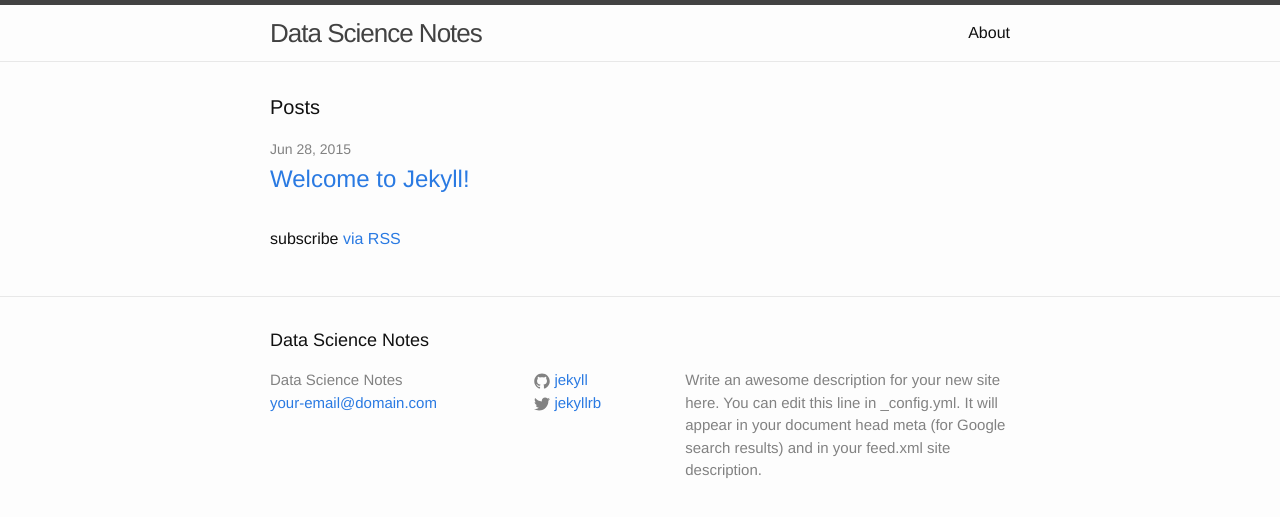
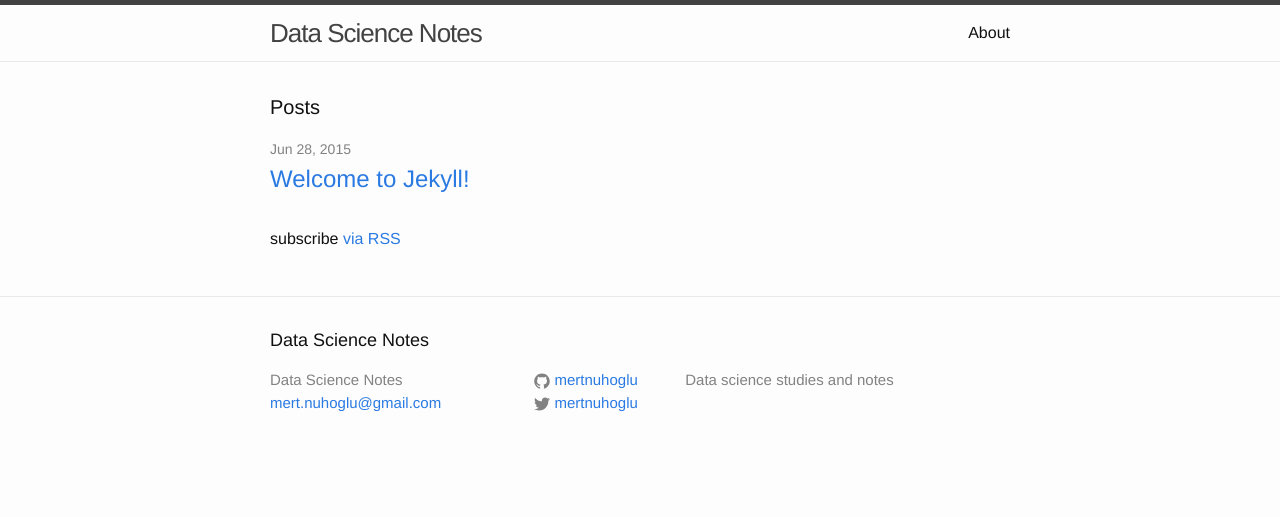
Before and after one commit to mertnuhoglu/blog_veribilimi, a Jekyll site: the page built from index.html, in a window 1280 px wide. Shown: the top 517 px of the page. Built offline with Jekyll 4.4.1, drawn with Linux system fonts in a browser that asks for light colours.

```diff
--- a/_config.yml
+++ b/_config.yml
@@ -1,14 +1,12 @@
 # Site settings
 title: Data Science Notes
-email: your-email@domain.com
+email: mert.nuhoglu@gmail.com
 description: > # this means to ignore newlines until "baseurl:"
-  Write an awesome description for your new site here. You can edit this
-  line in _config.yml. It will appear in your document head meta (for
-  Google search results) and in your feed.xml site description.
+  Data science studies and notes
 baseurl: "" # the subpath of your site, e.g. /blog/
 url: "http://datascience.mertnuhoglu.com" # the base hostname & protocol for your site
-twitter_username: jekyllrb
-github_username:  jekyll
+twitter_username: mertnuhoglu
+github_username:  mertnuhoglu
 
 # Build settings
 markdown: kramdown
```
Also changed, not shown: 9 other files.
